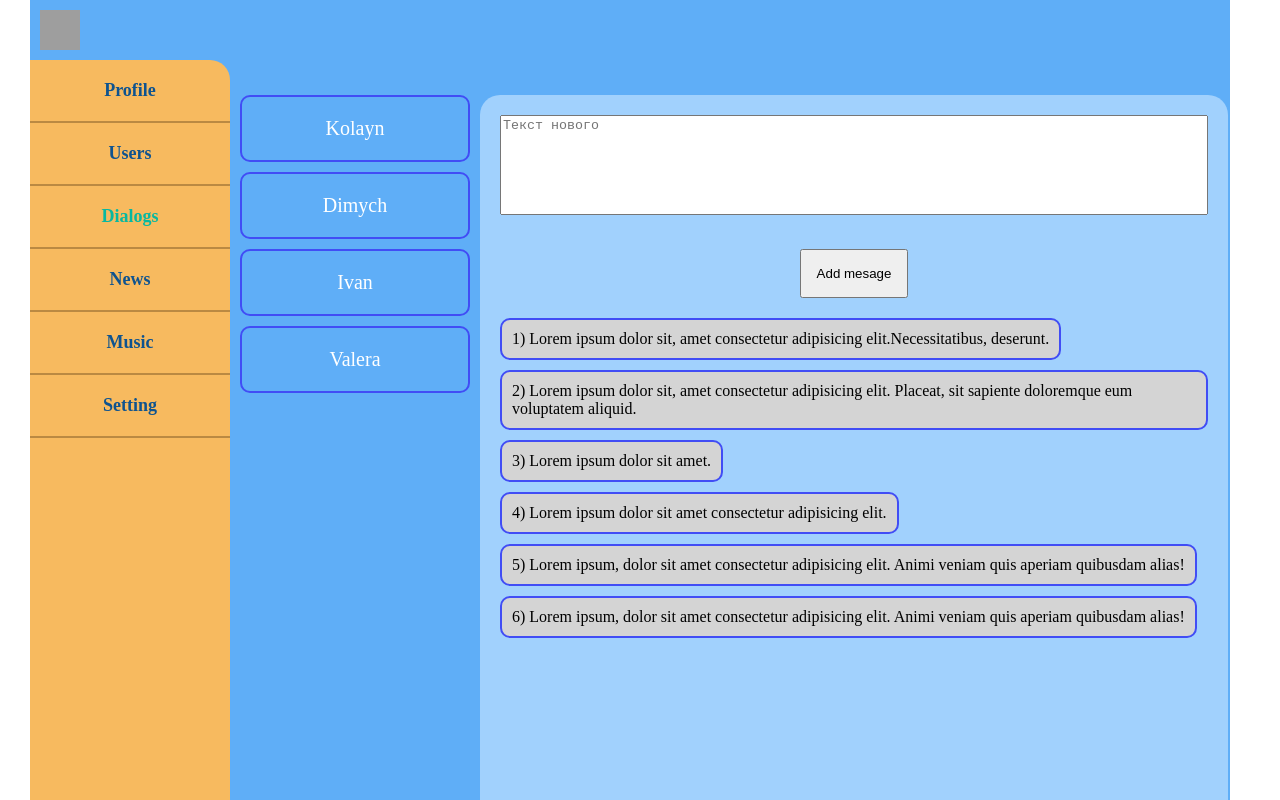
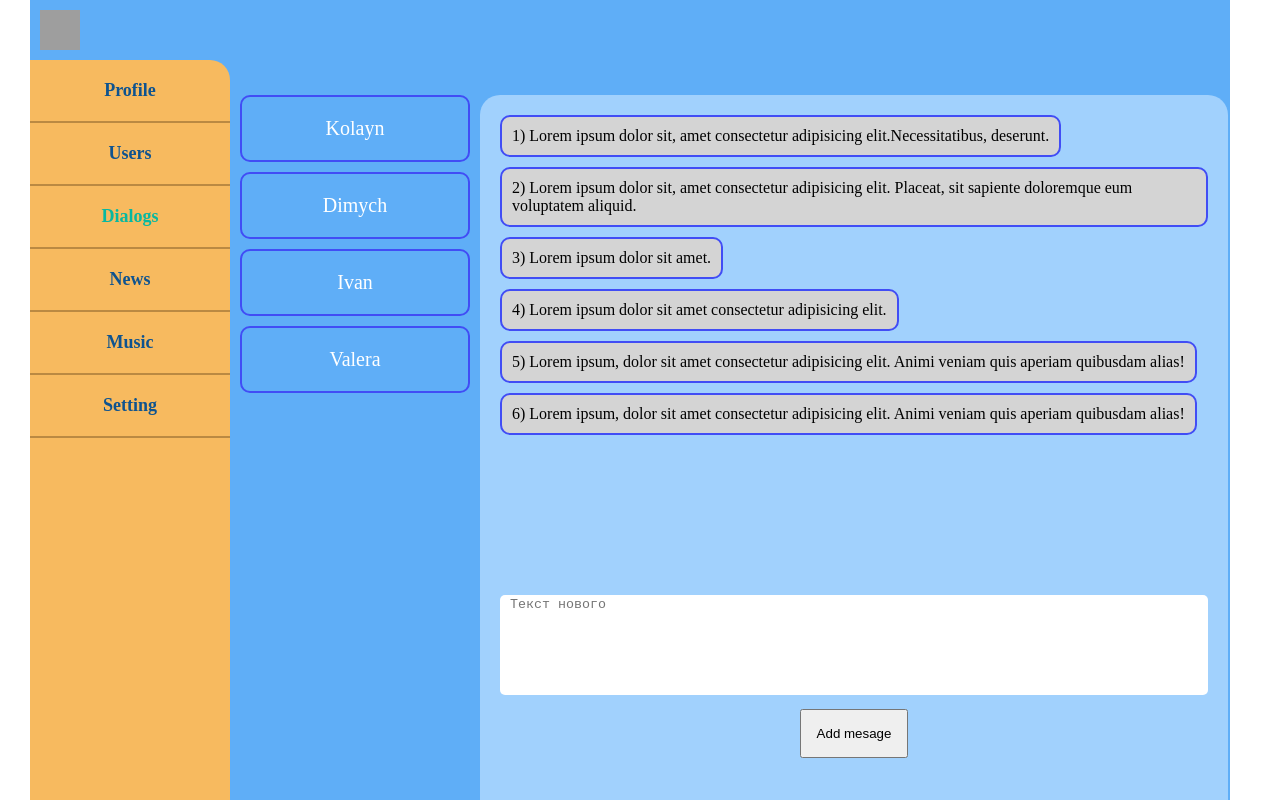
Before and after one commit to Khvostov-Nik/Learn_React, a React (Create React App) app: page /Dialogs in a window 1280 px wide. Built offline with nearby package versions, Linux system fonts and the light colour scheme; grey boxes are pictures that could not be loaded.

Commit message:
рефакторинг диалогов

```diff
--- a/src/Component/Dialogs/DialogItem/Dialog.module.css
+++ b/src/Component/Dialogs/DialogItem/Dialog.module.css
@@ -7,6 +7,7 @@
 .dialog:hover{
     background-color: rgb(138, 198, 255);
 }
+
 .dialog_link {
     display: block;
     padding: 20px;
--- a/src/Component/Dialogs/Dialogs.jsx
+++ b/src/Component/Dialogs/Dialogs.jsx
@@ -9,7 +9,13 @@ const Dialogs = (props) => {
   });
 
   let messagesElements = props.dialogPage.messages.map((message) => {
-    return <Messages messageId={message.id} message={message.message} key ={message.id} />;
+    return (
+      <Messages
+        messageId={message.id}
+        message={message.message}
+        key={message.id}
+      />
+    );
   });
 
   let addMessage = () => {
@@ -25,18 +31,18 @@ const Dialogs = (props) => {
     <div className={s.dialogs}>
       <div className={s.dialogs_items}>{dialogsElements}</div>
       <div className={s.messages}>
+        <div className={s.wrap_mesages}> {messagesElements}</div>
         <div className={s.addMessage__wrap}>
           <textarea
             className={s.add_message__area}
             onChange={onMessageChang}
             value={props.dialogPage.newMessageText}
-            placeholder="Текст нового"
+            placeholder=" Текст нового"
           />
-          <button type='btn' className={s.add_message} onClick={addMessage}>
+          <button type="btn" className={s.add_message} onClick={addMessage}>
             Add mesage
           </button>
-        </div>
-        <div> {messagesElements}</div>
+      </div>
       </div>
     </div>
   );
--- a/src/Component/Dialogs/Dialogs.module.css
+++ b/src/Component/Dialogs/Dialogs.module.css
@@ -2,6 +2,7 @@
     display: grid;
     grid-template-columns: 3fr 9fr;
     height: 100%;
+
 }
 
 .dialogs_items {
@@ -10,25 +11,32 @@
 }
 
 .messages {
-    position: relative;
     border-radius: 20px 20px 0 0;
     background-color: rgb(161, 209, 253);
     margin-top: 15px;
     margin-right: 2px;
     padding: 20px;
 
+
+}
+.wrap_mesages{
+    height: 60vh;
+    overflow-y: scroll;
 }
 
+
 .add_message__area {
-    margin-bottom: 10px;
+    margin-bottom: 5px;
     width: 100%;
     height: 100px;
+    border: none;
+    border-radius: 5px;
     resize: none;
 }
 
 .add_message {
     display: block;
     padding: 15px;
-    margin: 20px auto;
+    margin: 5px auto;
     cursor: pointer;
 }
```
